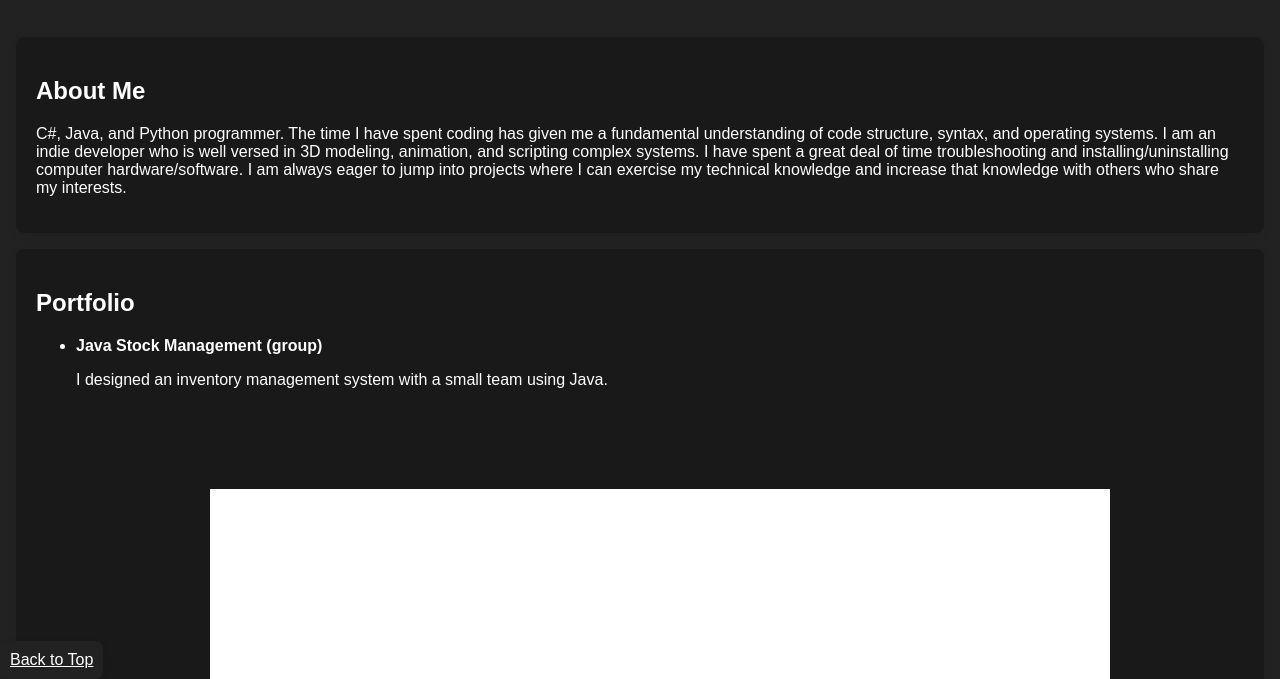
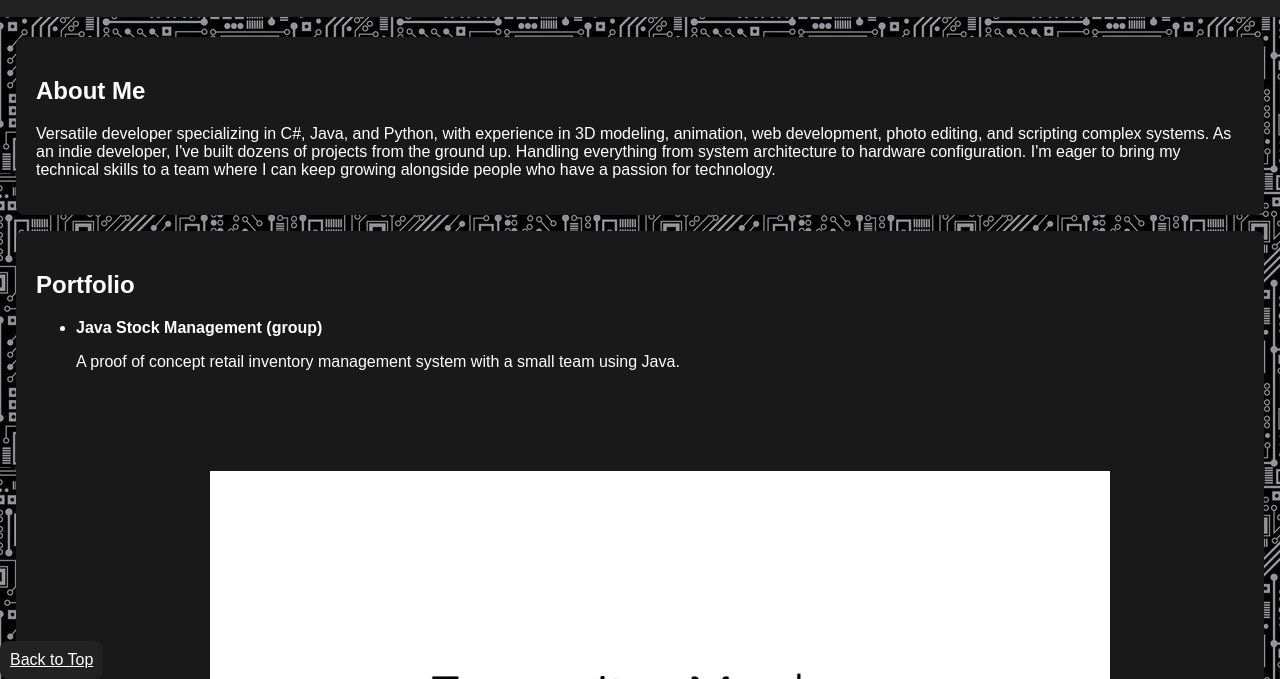
Before and after one commit to kdh20001/PortfolioWebPage, a plain HTML site: page index.html in a window 1280 px wide. Shown: the part 121-800 px from the top of the page. Drawn offline with Linux system fonts and the light colour scheme.

Commit message:
new look
updated 'About Me' section

```diff
--- a/index.html
+++ b/index.html
@@ -1,4 +1,4 @@
-<!DOCTYPE html>
+ <!DOCTYPE html>
 <html lang="en">
 <head>
     <meta charset="utf-8">
@@ -25,8 +25,14 @@
             font-family: Arial, sans-serif;
             margin: 0;
             padding: 0 0 80px;
+            /*The old solid color backgoround
             background: var(--accent);
+                */
             color: #fff;
+
+            /*New image background*/
+            background-image: url(Misc/circuit.png);
+            background-repeat: repeat; /* tiles in both directions */
         }
 
         header {
@@ -154,7 +160,7 @@
 
         <section id="about" class="main-content" aria-labelledby="about-heading">
             <h2 id="about-heading">About Me</h2>
-            <p>C#, Java, and Python programmer. The time I have spent coding has given me a fundamental understanding of code structure, syntax, and operating systems. I am an indie developer who is well versed in 3D modeling, animation, and scripting complex systems. I have spent a great deal of time troubleshooting and installing/uninstalling computer hardware/software. I am always eager to jump into projects where I can exercise my technical knowledge and increase that knowledge with others who share my interests.</p>
+            <p>Versatile developer specializing in C#, Java, and Python, with experience in 3D modeling, animation, web development, photo editing, and scripting complex systems. As an indie developer, I've built dozens of projects from the ground up. Handling everything from system architecture to hardware configuration. I'm eager to bring my technical skills to a team where I can keep growing alongside people who have a passion for technology.</p>
 
         </section>
 
@@ -163,7 +169,7 @@
             <ul>
                 <li>
                     <strong>Java Stock Management (group)</strong>
-                    <p>I designed an inventory management system with a small team using Java.</p>
+                    <p>A proof of concept retail inventory management system with a small team using Java.</p>
                     <!-- Image Carousel -->
                     <div class="carousel-container" aria-roledescription="carousel" aria-label="Project screenshots">
                         <div class="carousel-images">
```
Also changed, not shown: Misc/Circuit.png (added).
